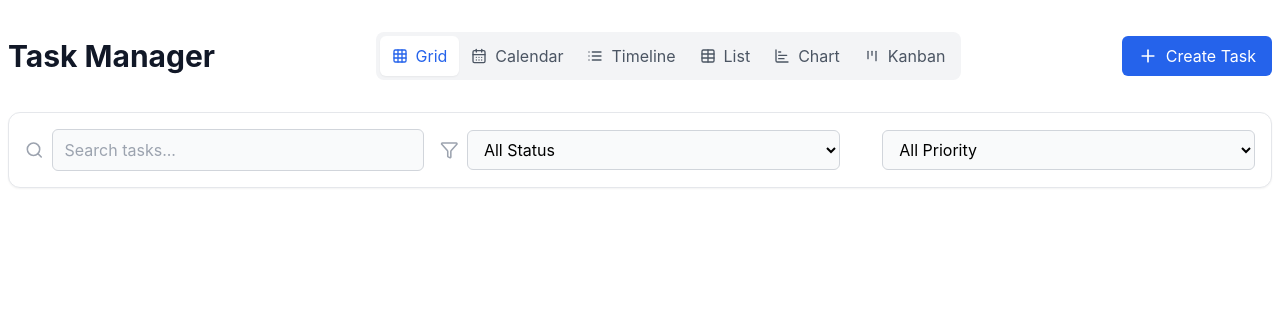
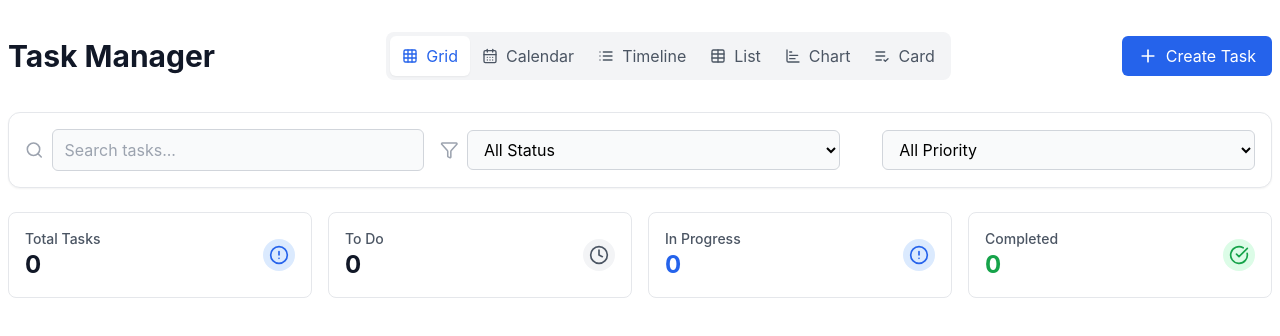
Before and after one commit to Krisha-023/Task_Manager, a React (Create React App) app: page / in a window 1280 px wide. Shown: the top 336 px of the page. Built offline with nearby package versions, Linux system fonts and the light colour scheme.

Commit message:
feat:add-task-status

```diff
--- a/src/components/TaskManager.jsx
+++ b/src/components/TaskManager.jsx
@@ -9,6 +9,7 @@ import { GridView } from "./GridView";
 import { ListView } from "./ListView";
 import { ChartView } from "./ChartView";
 import { KanbanView } from "./Kanban";
+import { TaskStatus } from "./TaskStatus";
 
 export const TaskManager = () => {
   const [showCreateModal, setShowCreateModal] = useState(false);
@@ -106,6 +107,7 @@ export const TaskManager = () => {
           priorityFilter={priorityFilter}
           setPriorityFilter={setPriorityFilter}
         />
+        <TaskStatus tasks={filteredTasks} />
         {renderView(currentView)}
         {showCreateModal && (
           <TaskModal
--- /dev/null
+++ b/src/components/TaskStatus.jsx
@@ -0,0 +1,66 @@
+import { AlertCircle, CheckCircle, Clock } from "lucide-react";
+
+export const TaskStatus = ({ tasks }) => {
+  const status = [
+    {
+      label: "Total Tasks",
+      value: tasks.length,
+      color: "text-gray-900",
+      bgColor: "bg-blue-100",
+      iconColor: "text-blue-600",
+      icon: AlertCircle,
+    },
+    {
+      label: "To Do",
+      value: tasks.filter((t) => t.status === "todo").length,
+      color: "text-gray-900",
+      bgColor: "bg-gray-100",
+      iconColor: "text-gray-600",
+      icon: Clock,
+    },
+    {
+      label: "In Progress",
+      value: tasks.filter((t) => t.status === "in-progress").length,
+      color: "text-blue-600",
+      bgColor: "bg-blue-100",
+      iconColor: "text-blue-600",
+      icon: AlertCircle,
+    },
+    {
+      label: "Completed",
+      value: tasks.filter((t) => t.status === "done").length,
+      color: "text-green-600",
+      bgColor: "bg-green-100",
+      iconColor: "text-green-600",
+      icon: CheckCircle,
+    },
+  ];
+
+  return (
+    <div className="grid grid-cols-1 md:grid-cols-4 gap-4 mb-6">
+      {status.map((status, index) => (
+        <StatCard key={index} status={status} />
+      ))}
+    </div>
+  );
+};
+
+const StatCard = ({ status }) => {
+  const IconComponent = status.icon;
+
+  return (
+    <div className="bg-white rounded-lg border border-gray-200 p-4">
+      <div className="flex items-center justify-between">
+        <div>
+          <p className="text-sm font-medium text-gray-600">{status.label}</p>
+          <p className={`text-2xl font-bold ${status.color}`}>{status.value}</p>
+        </div>
+        <div
+          className={`w-8 h-8 ${status.bgColor} rounded-full flex items-center justify-center`}
+        >
+          <IconComponent className={`w-5 h-5 ${status.iconColor}`} />
+        </div>
+      </div>
+    </div>
+  );
+};
--- a/src/components/ViewOptions.jsx
+++ b/src/components/ViewOptions.jsx
@@ -4,7 +4,7 @@ import {
   List,
   Table,
   ChartBar,
-  Kanban,
+  ListCheck,
 } from "lucide-react";
 import { useTaskContext } from "../context/context";
 
@@ -15,7 +15,7 @@ export const ViewOptions = () => {
     { id: "timeline", label: "Timeline", icon: List },
     { id: "list", label: "List", icon: Table },
     { id: "chart", label: "Chart", icon: ChartBar },
-    { id: "kanban", label: "Kanban", icon: Kanban },
+    { id: "kanban", label: "Card", icon: ListCheck },
   ];
 
   return (
```
